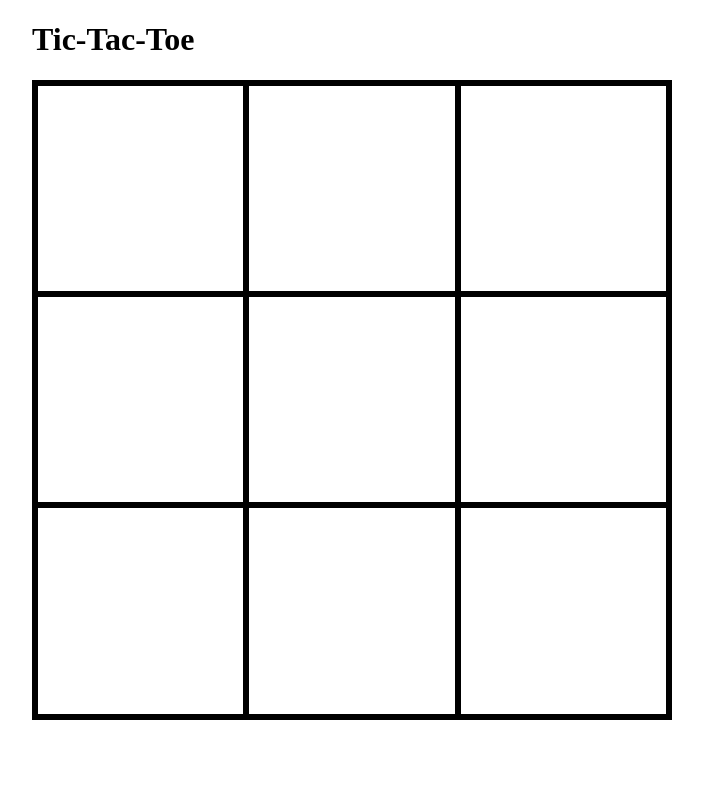
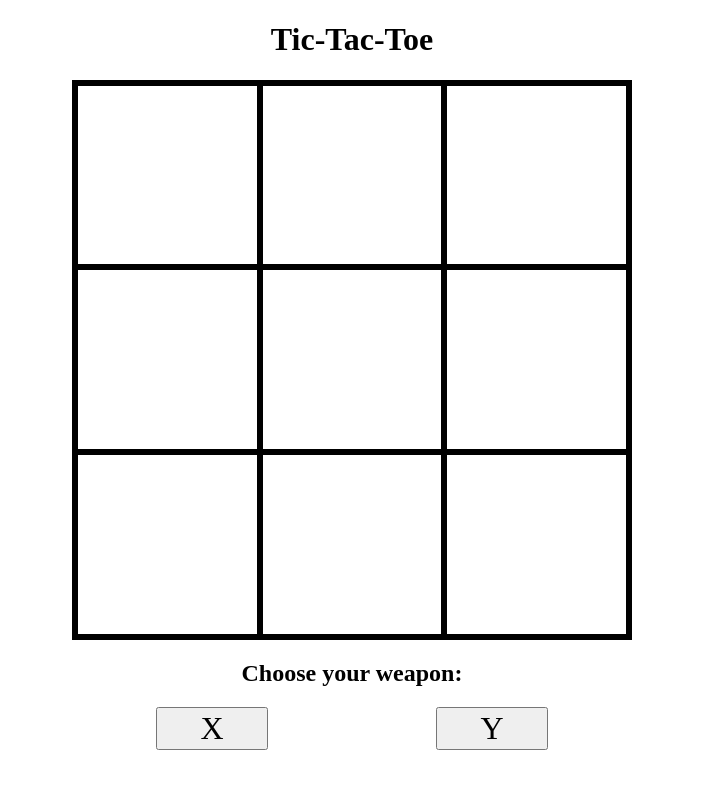
Before and after one commit to Davidg412/TicTacToe, a plain HTML site: page index.html in a window 1280 px wide. Shown: the whole page, without its empty margins (288-991 px from the left). Drawn offline with Linux system fonts and the light colour scheme.

Commit message:
Create X and Y button selection for the players letter choice

```diff
--- a/index.html
+++ b/index.html
@@ -11,8 +11,9 @@
   </head>
   <body>
     <div class="page-container">
-      <h1>Tic-Tac-Toe</h1>
+      <h1 class="game-header">Tic-Tac-Toe</h1>
       <div id="game-container"></div>
+      <div class="player-choices"></div>
     </div>
   </body>
 </html>
--- a/script.js
+++ b/script.js
@@ -1,14 +1,34 @@
-//Game Board Module
+//Game Board
 const gameBoard = (() => {
   const myBoard = [];
   const gameContainer = document.querySelector("#game-container");
-
   //Loop to create 3x3 gameBoard
   for (let i = 0; i < 9; i++) {
     const gameSquare = document.createElement("div");
     gameSquare.classList.add("game-square");
     gameContainer.appendChild(gameSquare);
     myBoard.push(gameSquare);
-    console.log(myBoard.length);
   }
 })();
+
+//X or O letter player selection
+const playerSelection = (() => {
+  //Header for buttons
+  const playerChoices = document.querySelector(".player-choices");
+  const selectionMessage = document.createElement("h2");
+  selectionMessage.classList.add("selection-message");
+  selectionMessage.textContent = "Choose your weapon:";
+  playerChoices.appendChild(selectionMessage);
+
+  //Buttons for player selection
+  //X Button
+  const xButton = document.createElement("button");
+  xButton.classList.add("x-button");
+  xButton.textContent = "X";
+  playerChoices.appendChild(xButton);
+  //Y Button
+  const yButton = document.createElement("button");
+  yButton.classList.add("y-button");
+  yButton.textContent = "Y";
+  playerChoices.appendChild(yButton);
+})();
--- a/style.css
+++ b/style.css
@@ -20,16 +20,38 @@ body {
   justify-content: center;
 }
 
+.game-header {
+  justify-self: center;
+}
+
 /*Tic-Tac-Toe game board*/
 #game-container {
   display: grid;
-  grid-template-columns: repeat(3, minmax(100px, 1fr));
-  grid-template-rows: repeat(3, minmax(100px, 1fr));
+  grid-template-columns: repeat(3, minmax(50px, 1fr));
+  grid-template-rows: repeat(3, minmax(50px, 1fr));
   border-style: solid;
-  width: 40rem;
-  height: 40rem;
+  width: 35rem;
+  height: 35rem;
 }
 
 .game-square {
   border-style: solid;
 }
+
+/*Player selection under the game board*/
+.player-choices {
+  display: grid;
+  grid-template-columns: repeat(2, 1fr);
+}
+
+.selection-message {
+  grid-column: span 2;
+  justify-self: center;
+}
+
+.x-button,
+.y-button {
+  justify-self: center;
+  font-size: 2rem;
+  width: 7rem;
+}
```
